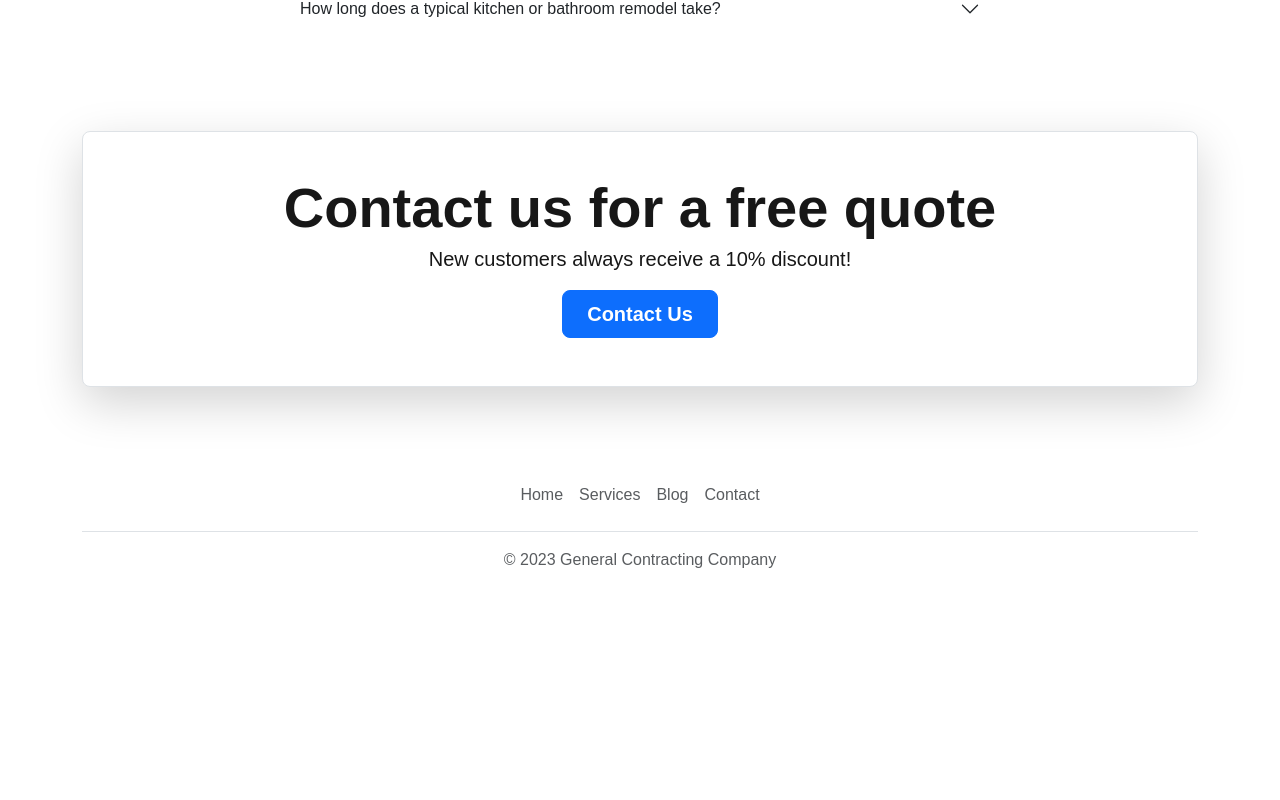
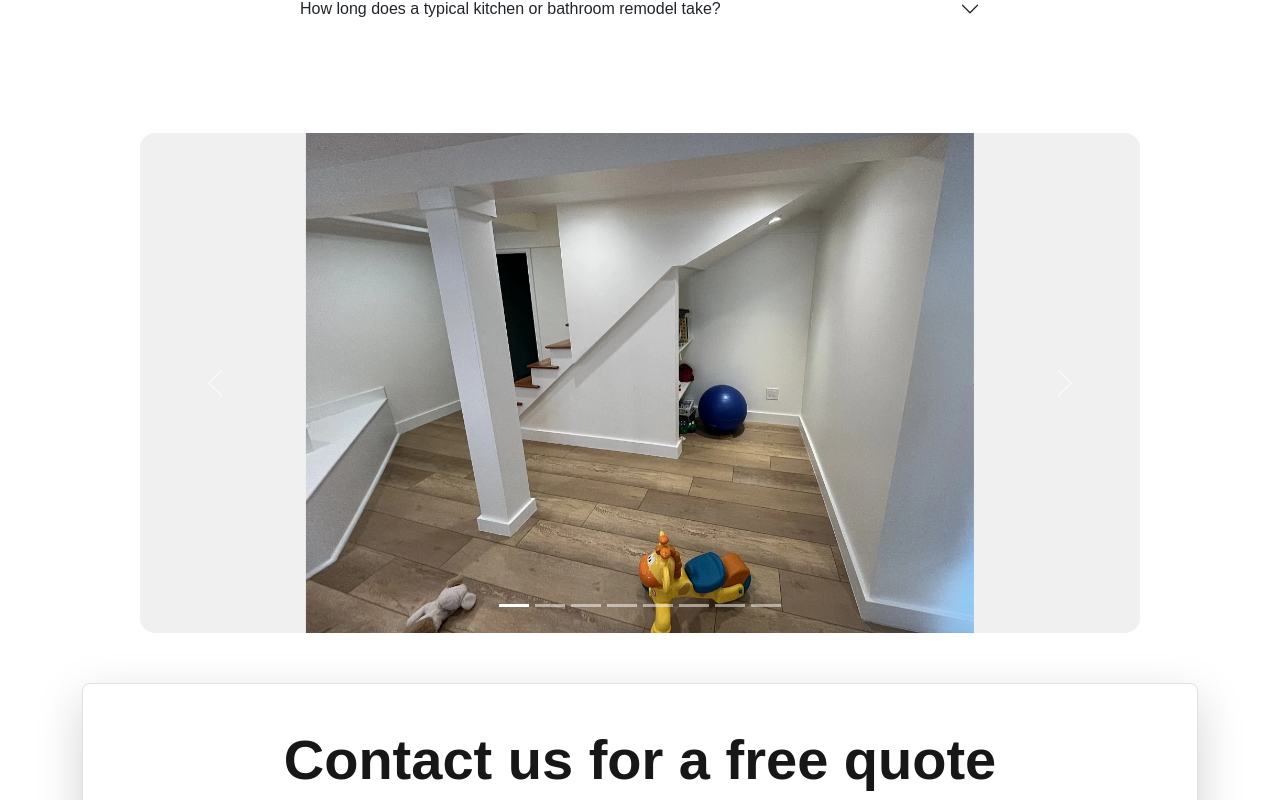
Before and after one commit to 88lightningcreations/boston-gc, a Next.js app: page / in a window 1280 px wide. Shown: the part 1640-2440 px from the top of the page. Before the commit the page ends 2268 px from the top, so only its background shows below. Built offline with nearby package versions, Linux system fonts and the light colour scheme.

Commit message:
carousel implimentation

```diff
--- /dev/null
+++ b/app/components/Carousel.tsx
@@ -0,0 +1,84 @@
+'use client';
+import Image from 'next/image';
+import { useEffect } from 'react';
+
+interface CarouselProps {
+  images: string[];
+}
+
+const Carousel: React.FC<CarouselProps> = ({ images }) => {
+  useEffect(() => {
+    // Dynamically import the Bootstrap JS bundle
+    import('bootstrap/dist/js/bootstrap.bundle.min.js');
+  }, []);
+
+  return (
+    <div
+      id="imageCarousel"
+      className="carousel slide"
+      data-bs-ride="carousel"
+      style={{ maxWidth: '1000px', margin: '50px auto' }}
+    >
+      <div className="carousel-indicators">
+        {images.map((_, index) => (
+          <button
+            key={index}
+            type="button"
+            data-bs-target="#imageCarousel"
+            data-bs-slide-to={index}
+            className={index === 0 ? 'active' : ''}
+            aria-current={index === 0 ? 'true' : 'false'}
+            aria-label={`Slide ${index + 1}`}
+          ></button>
+        ))}
+      </div>
+      <div
+        className="carousel-inner"
+        style={{ height: '500px', borderRadius: '15px', overflow: 'hidden', backgroundColor: '#f0f0f0' }}
+      >
+        {images.map((src, index) => (
+          <div
+            key={index}
+            className={`carousel-item ${index === 0 ? 'active' : ''}`}
+            style={{ height: '100%' }}
+          >
+            <Image
+              src={src}
+              alt={`Slide ${index + 1}`}
+              fill
+              sizes="(max-width: 768px) 100vw, (max-width: 1200px) 50vw, 33vw"
+              style={{ objectFit: 'contain' }}
+              className="d-block w-100"
+            />
+          </div>
+        ))}
+      </div>
+      <button
+        className="carousel-control-prev"
+        type="button"
+        data-bs-target="#imageCarousel"
+        data-bs-slide="prev"
+      >
+        <span
+          className="carousel-control-prev-icon"
+          aria-hidden="true"
+        ></span>
+        <span className="visually-hidden">Previous</span>
+      </button>
+      <button
+        className="carousel-control-next"
+        type="button"
+        data-bs-target="#imageCarousel"
+        data-bs-slide="next"
+      >
+        <span
+          className="carousel-control-next-icon"
+          aria-hidden="true"
+        ></span>
+        <span className="visually-hidden">Next</span>
+      </button>
+    </div>
+  );
+};
+
+export default Carousel;
--- a/app/components/Header.tsx
+++ b/app/components/Header.tsx
@@ -7,7 +7,7 @@ const Header = () => {
     <header className="navbar navbar-light bg-white fixed-top border-bottom">
       <div className="container d-flex justify-content-between align-items-center">
         <Link href="/" className="navbar-brand">
-          Dan's General Contracting
+          Dan's Paint & GC
         </Link>
         <a href="tel:+18577629752" className="nav-link text-dark">(857) 762-9752</a>
       </div>
--- a/app/page.tsx
+++ b/app/page.tsx
@@ -2,13 +2,26 @@ import Faq from './components/Faq';
 import Cta from './components/Cta';
 import Hero from './components/Hero';
 import Services from './components/Services';
+import Carousel from './components/Carousel';
 
 export default function HomePage() {
+  const images = [
+    '/basement-flooring-boston-general-contracting.webp',
+    '/basement-reno-nook-boston-general-contractor.webp',
+    '/basement-stairs-reno-boston-general-contracting.webp',
+    '/bathroom-reno-boston-general-contracting.webp',
+    '/bedroom_remodel_boston_massachusetts-new.png',
+    '/boston_general_contracting_painting_truck-new.png',
+    '/dans_demo_stairs-new.png',
+    '/exterior_painting_boston_massachusetts-new.png',
+  ];
+
   return (
     <div>
       <Hero />
       <Services />
       <Faq />
+      <Carousel images={images} />
       <Cta />
     </div>
   );
```
Also changed, not shown: 2 other files (tests, documents, lock files or other folders).
